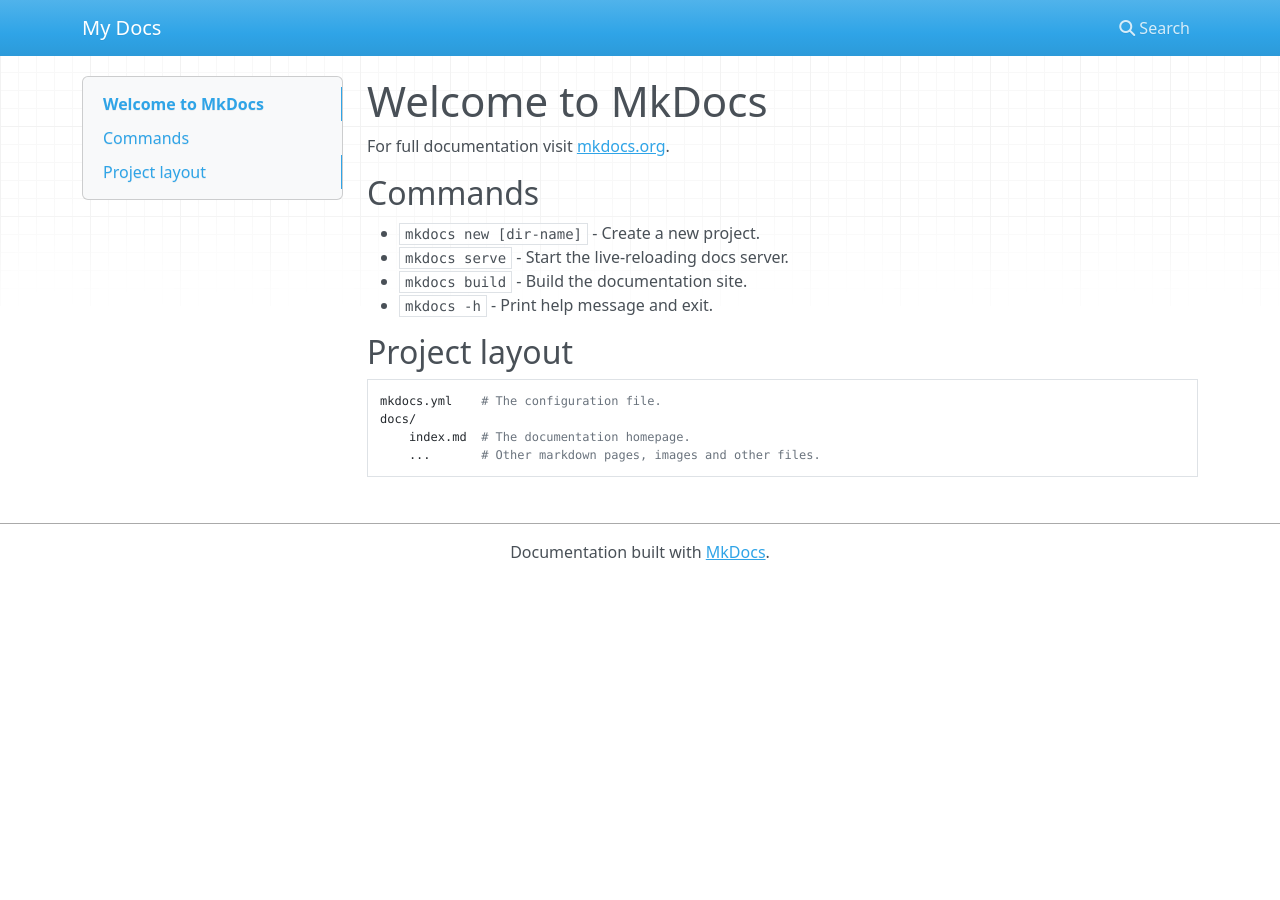
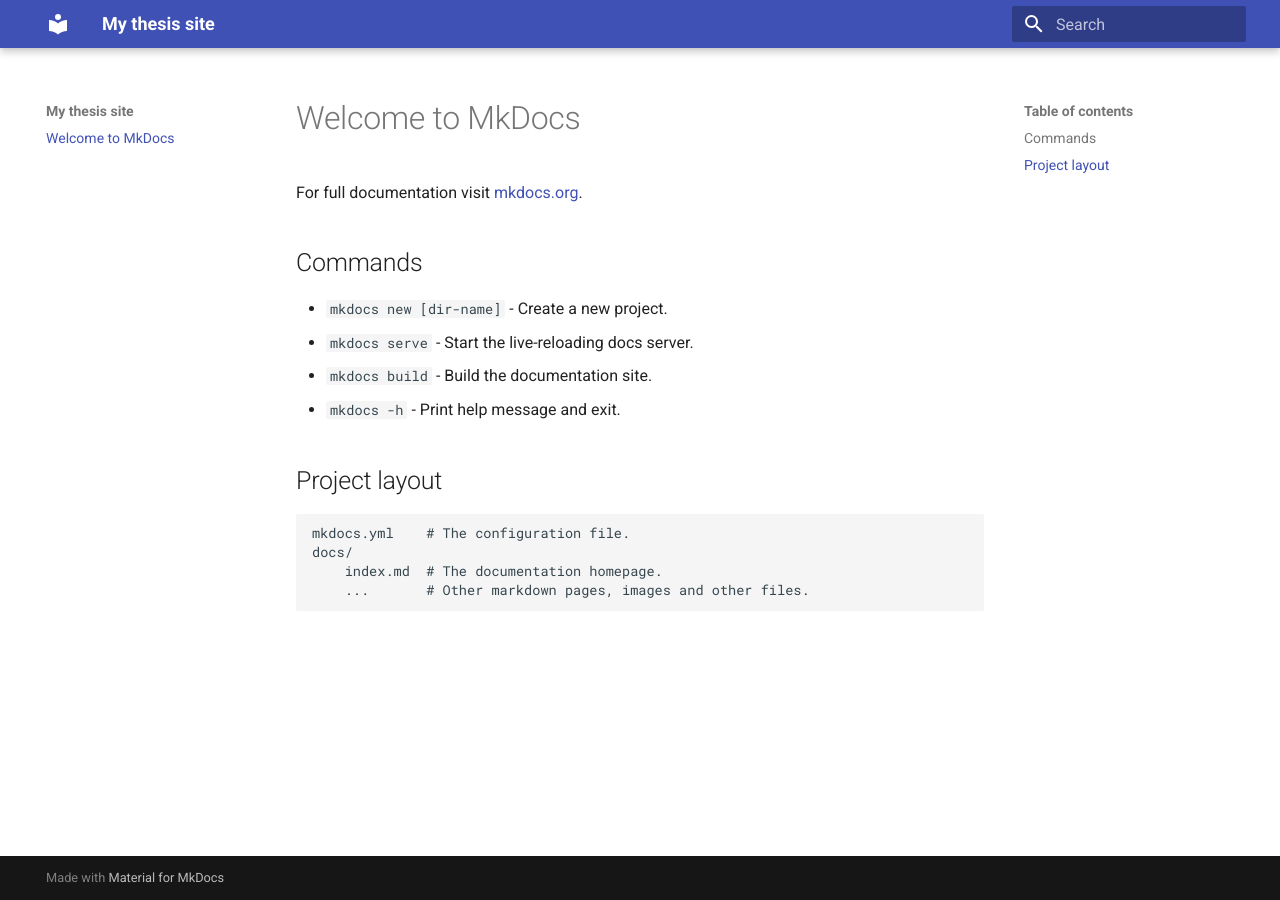
Before and after one commit to OAE-PINN-Emulator/OAE-PINN-Emulator.github.io, an MkDocs documentation site: the page built from docs/index.md, in a window 1280 px wide. Built offline with MkDocs 1.6.1 and Material for MkDocs 9.7.7, drawn with Linux system fonts in a browser that asks for light colours; nearby versions of some CDN libraries.

Commit message:
Add github pages url in mkdocs.yml

```diff
--- a/mkdocs.yml
+++ b/mkdocs.yml
@@ -1 +1,4 @@
-site_name: My Docs
+site_name: My thesis site
+site_url: https://oae-pinn-emulator.github.io
+theme:
+  name: material
```
